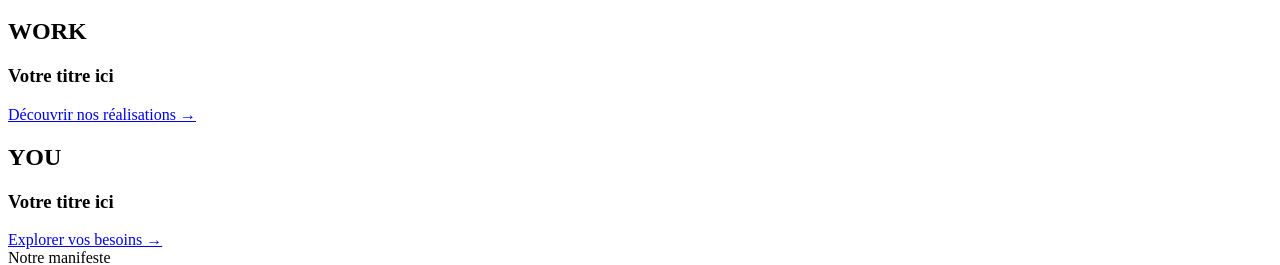
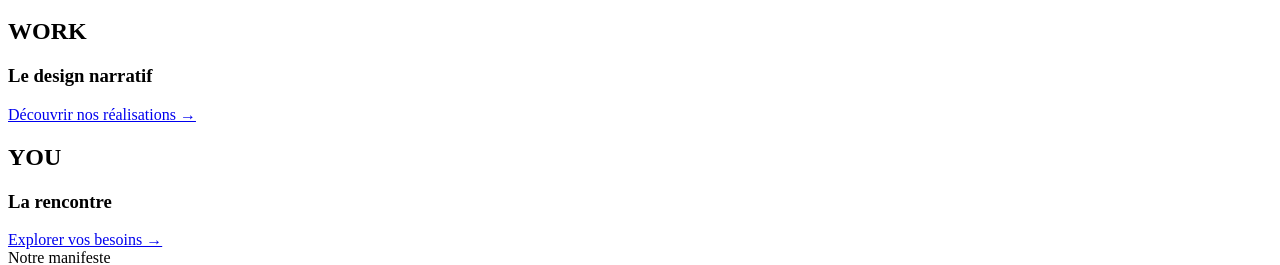
Before and after one commit to JacquesCastel/wharf-frontend, a Next.js app: page / in a window 1280 px wide. Shown: the part 412-677 px from the top of the page. Built offline with nearby package versions, Linux system fonts and the light colour scheme; no server answers.

Commit message:
fix: page home

```diff
--- a/app/page.tsx
+++ b/app/page.tsx
@@ -127,7 +127,7 @@ export default async function HomePage() {
           <h2 className="card-split-title">{homeData.blocs.work.titre}</h2>
         </div>
         <div className="card-split-right">
-          <h3 className="card-split-subtitle">Votre titre ici</h3>
+          <h3 className="card-split-subtitle">Le design narratif</h3>
           <p className="card-split-content">
             {homeData.blocs.work.texte}
           </p>
@@ -150,7 +150,7 @@ export default async function HomePage() {
           <h2 className="card-split-title">{homeData.blocs.you.titre}</h2>
         </div>
         <div className="card-split-right">
-          <h3 className="card-split-subtitle">Votre titre ici</h3>
+          <h3 className="card-split-subtitle">La rencontre</h3>
           <p className="card-split-content">
             {homeData.blocs.you.texte}
           </p>
```
